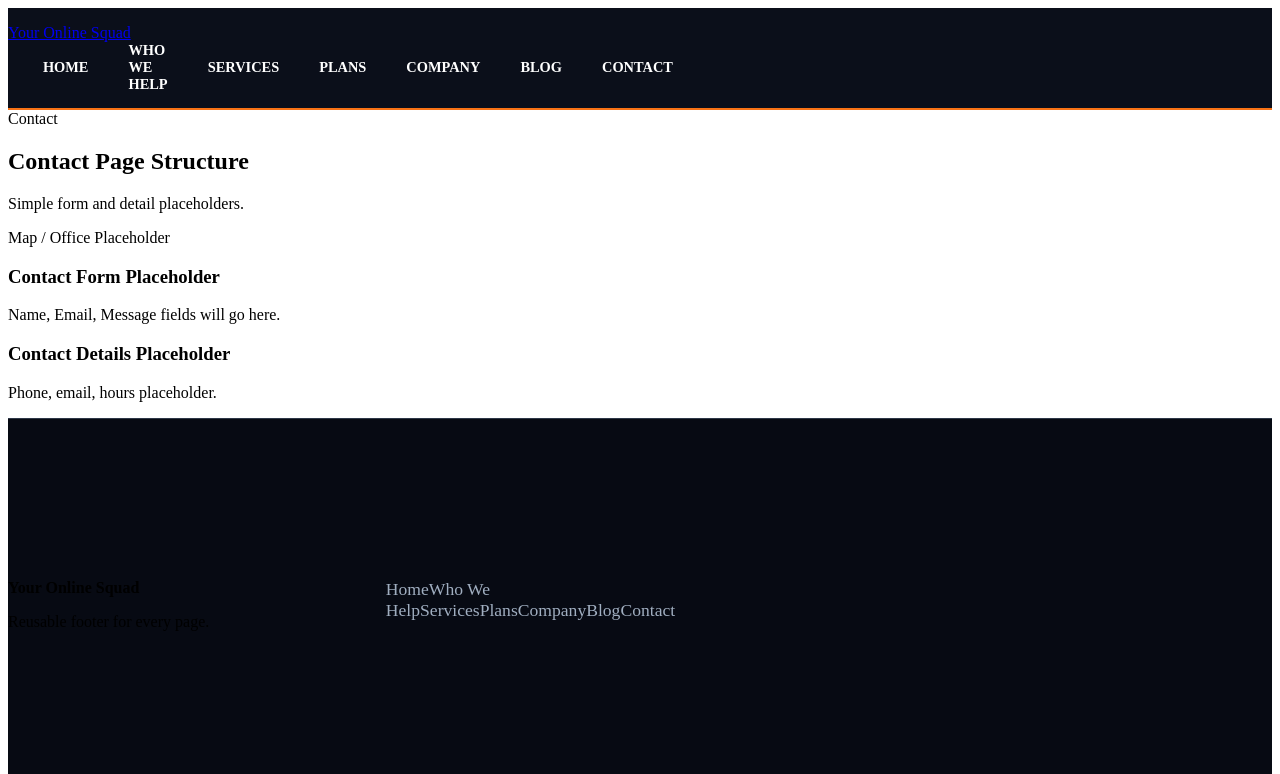
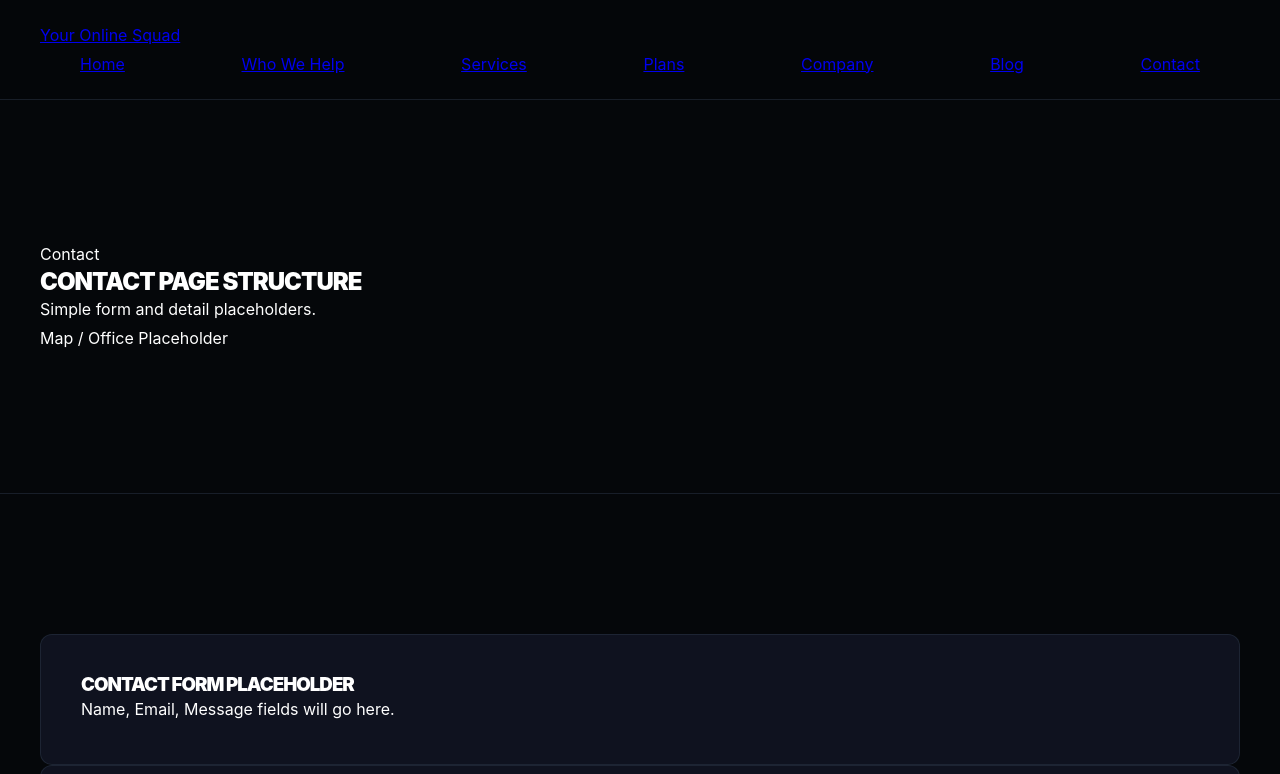
Before and after one commit to YourOnlineSquad/New-Website-YOS-, a plain HTML site: page contact.html in a window 1280 px wide. Shown: the top 774 px of the page. Drawn offline with Linux system fonts and the light colour scheme.

Commit message:
Update styles.css

```diff
--- a/styles.css
+++ b/styles.css
@@ -1,106 +1,75 @@
-/* --- THE ENGINE COLORS --- */
+/* YOUR ONLINE SQUAD - MASTER BRAND KIT */
 :root {
-    --bg: #0b0f1a;
+    --bg: #05070a;
+    --bg-secondary: #0b0f1a;
     --purple: #7c3aed;
     --orange: #f97316;
-    --card: #161c2d;
-    --border: #2d3748;
-    --text-dim: #a0aec0;
+    --card: rgba(22, 28, 45, 0.6);
+    --border: rgba(45, 55, 72, 0.5);
+    --text-dim: #94a3b8;
+    --white: #ffffff;
 }
 
-/* --- NAVIGATION --- */
+/* Global Reset */
+* { margin: 0; padding: 0; box-sizing: border-box; }
+body { font-family: 'Inter', sans-serif; background: var(--bg); color: var(--white); line-height: 1.8; overflow-x: hidden; padding-top: 100px; }
+.container { width: 100%; max-width: 1400px; margin: 0 auto; padding: 0 40px; }
+h1, h2, h3, h4 { text-transform: uppercase; font-weight: 900; line-height: 1.1; letter-spacing: -1px; }
+.highlight { color: var(--orange); }
+.fluid-h2 { font-size: clamp(2.2rem, 8vw, 3.5rem); margin-bottom: 25px; }
+
+/* Navigation Styles */
 header {
-    background: #0b0f1a;
-    border-bottom: 2px solid var(--orange);
-    height: 100px;
-    position: sticky;
-    top: 0;
-    z-index: 2000;
-    display: flex;
-    align-items: center;
+    background: rgba(5, 7, 10, 0.95); border-bottom: 1px solid var(--border);
+    height: 100px; position: fixed; width: 100%; top: 0; left: 0; z-index: 9999;
+    display: flex; align-items: center; backdrop-filter: blur(12px);
 }
+nav { width: 100%; max-width: 1400px; margin: 0 auto; padding: 0 40px; display: flex; justify-content: space-between; align-items: center; }
+.logo { font-size: 1.6rem; font-weight: 900; color: #fff; text-decoration: none; letter-spacing: -1px; }
+.logo span { color: var(--orange); }
+.nav-links { display: flex; gap: 30px; align-items: center; list-style: none; }
+.nav-links > li > a:not(.btn) { color: #fff; text-decoration: none; font-weight: 700; font-size: 0.85rem; text-transform: uppercase; transition: 0.3s; }
+.nav-links > li > a:not(.btn):hover { color: var(--orange); }
 
-nav {
-    width: 90%;
-    max-width: 1400px;
-    margin: 0 auto;
-    display: flex;
-    justify-content: space-between;
-    align-items: center;
+/* Mega Menu Logic */
+.mega-dropdown { position: relative; }
+.mega-menu {
+    position: absolute; top: 70px; left: 50%; transform: translateX(-50%);
+    width: 800px; background: var(--bg-secondary); border: 1px solid var(--border);
+    border-top: 3px solid var(--orange); border-radius: 0 0 12px 12px;
+    padding: 30px; display: none; box-shadow: 0 20px 50px rgba(0,0,0,0.8);
+    grid-template-columns: repeat(3, 1fr); gap: 20px;
 }
+.mega-dropdown:hover .mega-menu { display: grid; }
+.services-menu { width: 300px; grid-template-columns: 1fr; left: 0; transform: none; }
+.mega-menu li a { color: var(--text-dim); text-decoration: none; font-size: 0.9rem; font-weight: 500; padding: 8px 10px; display: block; border-radius: 4px; transition: 0.2s; }
+.mega-menu li a:hover { background: rgba(255,255,255,0.05); color: #fff; padding-left: 15px; }
 
-.logo { font-size: 1.8rem; color: #fff; font-weight: 900; text-decoration: none; }
-.logo span { color: var(--orange); }
+/* Buttons */
+.btn {
+    background: linear-gradient(135deg, var(--purple), var(--orange)); color: #fff !important;
+    padding: 14px 30px; border-radius: 6px; font-weight: 900; font-size: 0.85rem;
+    text-transform: uppercase; text-decoration: none; transition: 0.4s; border: none; display: inline-block;
+}
+.btn:hover { transform: translateY(-3px); box-shadow: 0 10px 25px rgba(249, 115, 22, 0.4); }
 
-.nav-links {
-    display: flex;
-    gap: 2.5rem;
-    align-items: center;
-    list-style: none;
-}
+/* Layout Sections */
+section { padding: 140px 0; border-bottom: 1px solid var(--border); }
+.grid-split { display: grid; grid-template-columns: 1fr 1fr; gap: 60px; align-items: center; }
+.grid-split.reverse { direction: rtl; } .grid-split.reverse > * { direction: ltr; }
+.manifesto-block { background: var(--card); padding: 50px; border-left: 4px solid var(--orange); border-radius: 0 12px 12px 0; margin-bottom: 40px; }
+.grid-3 { display: grid; grid-template-columns: repeat(3, 1fr); gap: 30px; }
+.card { background: var(--card); padding: 40px; border: 1px solid var(--border); border-radius: 12px; transition: 0.3s; }
 
-.nav-links a {
-    color: #fff;
-    font-weight: 700;
-    font-size: 0.9rem;
-    text-transform: uppercase;
-    text-decoration: none;
-}
-
-/* --- THE MASTER FOOTER: SPREAD & BOLD --- */
-footer {
-    background: #070a13;
-    padding: 10rem 0 5rem;
-    border-top: 1px solid var(--border);
-}
-
-.footer-grid {
-    display: grid;
-    grid-template-columns: 1.5fr 1fr 1fr 1.2fr;
-    gap: 5rem;
-    margin-bottom: 5rem;
-}
-
-.footer-col h4 {
-    color: var(--orange);
-    margin-bottom: 2.5rem;
-    font-size: 1.5rem;
-    letter-spacing: 1px;
-    font-family: sans-serif;
-}
-
-.footer-col p {
-    color: var(--text-dim);
-    font-size: 1.1rem;
-    line-height: 1.8;
-    margin-bottom: 2rem;
-}
-
-.footer-links li { list-style: none; margin-bottom: 1.2rem; }
-.footer-links a {
-    color: var(--text-dim);
-    font-size: 1.1rem;
-    font-weight: 500;
-    text-decoration: none;
+/* Fixed Footer Logic */
+footer { background: var(--bg-secondary); padding: 100px 0 40px; border-top: 1px solid var(--border); }
+.footer-grid { display: grid; grid-template-columns: 2fr 1fr 1fr 1fr; gap: 60px; margin-bottom: 60px; }
+.footer-col h4 { color: #fff; margin-bottom: 25px; font-size: 1.1rem; text-transform: uppercase; }
+.footer-col ul { list-style: none; }
+.footer-col ul li { margin-bottom: 15px; }
+.footer-col ul li a {
+    color: var(--text-dim) !important;
+    text-decoration: none !important;
     transition: 0.3s;
 }
-.footer-links a:hover { color: var(--orange); padding-left: 8px; }
-
-.copyright {
-    border-top: 1px solid var(--border);
-    padding-top: 3rem;
-    text-align: center;
-    color: #4a5568;
-    font-size: 1rem;
-}
-
-/* --- MOBILE RESPONSIVENESS --- */
-@media (max-width: 1100px) {
-    .footer-grid { grid-template-columns: 1fr 1fr; gap: 4rem; }
-    .nav-links { gap: 1rem; }
-}
-
-@media (max-width: 700px) {
-    .footer-grid { grid-template-columns: 1fr; text-align: center; }
-    .nav-links li:not(:last-child) { display: none; }
-}
+.footer-col ul li a:hover { color: var(--orange) !important; }
```
